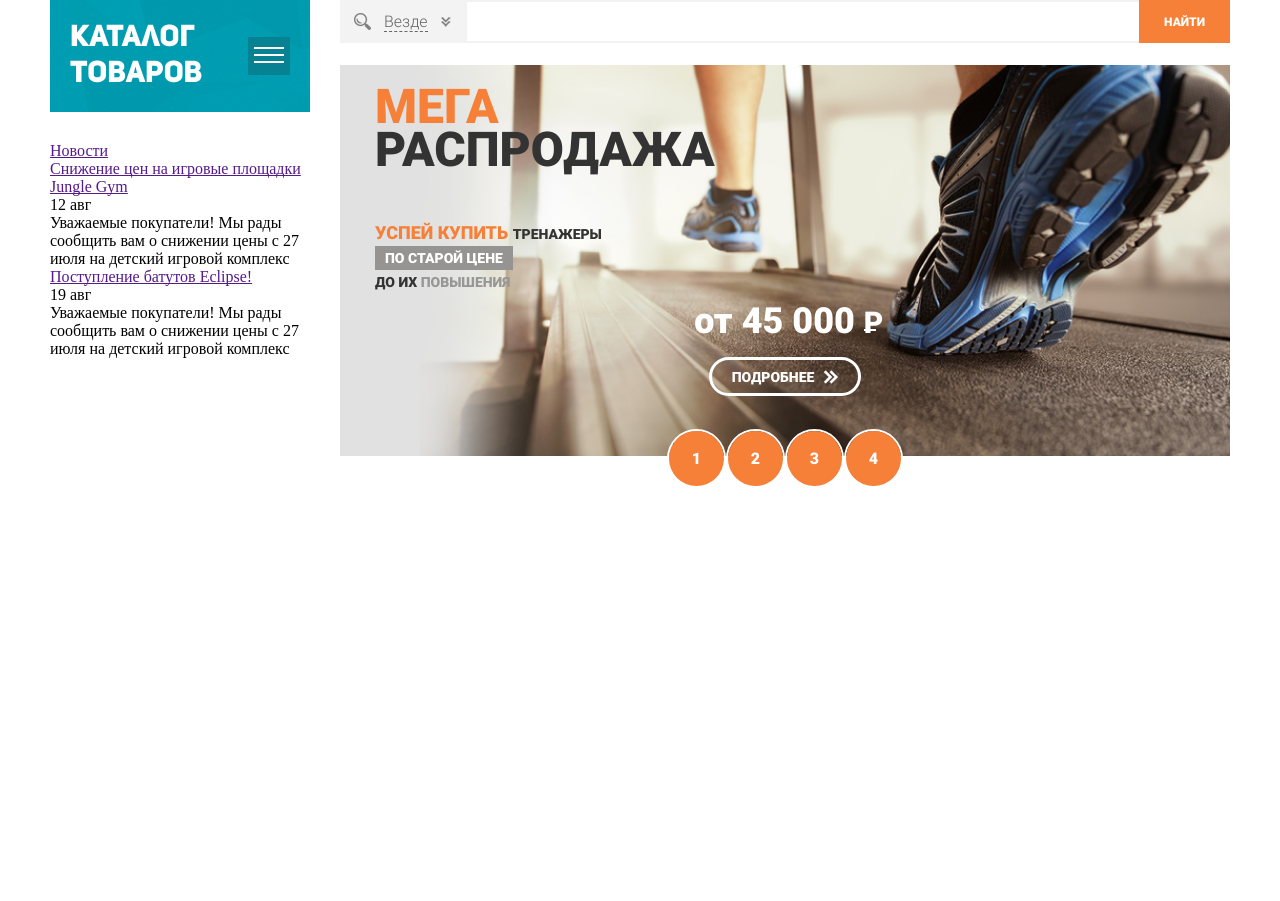
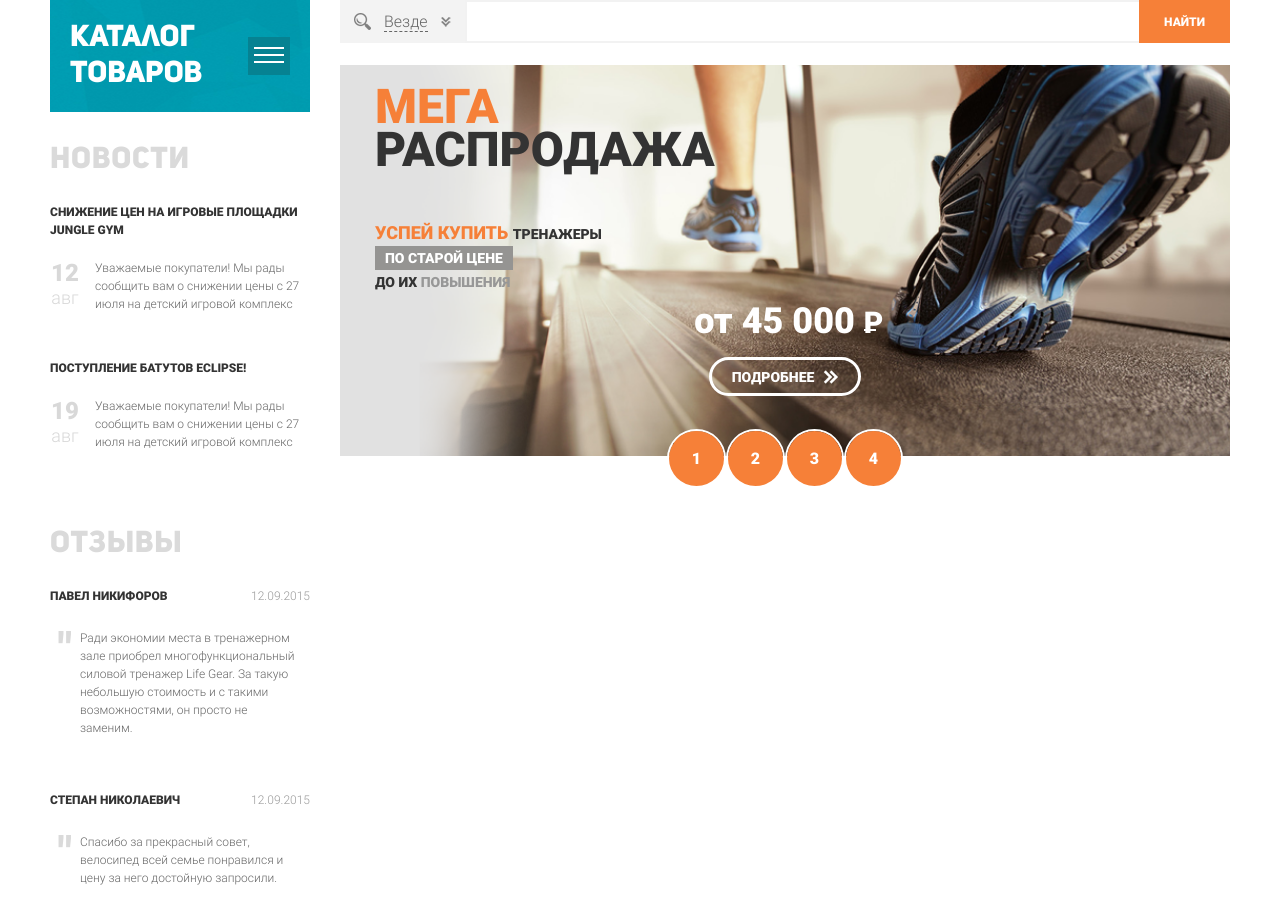
Before and after one commit to NightMareStories/sport-shop, a PHP site: page / in a window 1280 px wide. Shown: the part 153-1054 px from the top of the page. Before the commit the page ends 639 px from the top, so only its background shows below. Run offline with PHP 8.4, Linux system fonts and the light colour scheme; style sheets or scripts are compiled from the project's sources; some web fonts are replaced.

Commit message:
twenty first day

```diff
--- a/app/css/main.scss
+++ b/app/css/main.scss
@@ -5,6 +5,9 @@
     text-decoration-skip-ink: none;
     li {
         list-style: none;
+    }
+    a {
+        text-decoration: none;
     }
     user-select: none;
 }
@@ -63,6 +66,7 @@
                     align-items: center;
                     color: #ffffff;
                     padding: 2px 22px;
+                    text-decoration: underline;
                 }
             }
             .icon-menu {
@@ -96,7 +100,6 @@
                    @include font-roboto-black;
                     color: #ffffff;
                     font-size: 18px;
-                    text-decoration: none;
                     white-space: nowrap;
                 }
             }
@@ -128,7 +131,6 @@
                     padding-left: 36px;
                     display: inline-block;
                     line-height: 24px;
-                    text-decoration: none;
                     color: #999999;
 
                     span {
@@ -173,7 +175,6 @@
                 background: url('../img/icons/callback.png') left no-repeat;
                 display: inline-block;
                 color: #1ab9ce;
-                text-decoration: none;
                 white-space: nowrap;
                 span {
                     border-bottom: 2px dotted #1ab9ce;
@@ -234,6 +235,12 @@
     }
     &__slider {
         margin: 0px 0px 65px 0px;
+    }
+    &__news-side {
+        margin: 0px 0px 75px 0px;
+        &:last-child {
+            margin: 0px 0px 0px 0px;
+        }
     }
     &__menu {
         margin: 0px 0px 30px 0px;
@@ -338,7 +345,6 @@
         @include font-roboto-light;
         color: #ffffff;
         font-size: 12px;
-        text-decoration: none;
         display: block;
         padding: 12px 20px;
         position: relative;
@@ -357,7 +363,6 @@
     &__link {
         @include font-roboto-light;
         font-size: 12px;
-        text-decoration: none;
         color: #1ab9ce;
         padding: 10px 40px;
         display: block;
@@ -416,7 +421,6 @@
         @include font-roboto-light;
         font-size: 16px;
         color: #36949f;
-        text-decoration: none;
         display: inline-block;
         margin: 0px 0px 10px 0px;
     }
@@ -682,7 +686,6 @@
     }
     &__button {
         border: 3px solid #ffffff;
-        text-decoration: none;
         border-radius: 30px;
         height: 33px;
         display: inline-flex;
@@ -719,3 +722,105 @@
         color: #979797;
     }
 }
+.side-title {
+    @include font-UniSansHeavyCAPS;
+    font-size: 30px;
+    color: #dadada;
+    letter-spacing: 0.75px;
+}
+.news-side {
+    &__title {
+        display: inline-block;
+        margin: 0px 0px 25px/30px * 1em 0px;
+    }
+    &__item {
+        margin: 0px 0px 45px 0px;
+        &:last-child {
+            margin: 0px 0px 0px 0px;
+        }
+    }
+    &__label {
+        @include font-roboto-black;
+        display: inline-block;
+        font-size: 12px;
+        color: #333333;
+        text-transform: uppercase;
+        line-height: 18px;
+        margin: 0px 0px 20px/12px * 1em 0px;
+
+    }
+    &__body {
+        display: flex;
+    }
+    &__date {
+        flex: 0 0 30px;
+        text-align: center;
+        span {
+            display: block;
+            @include font-roboto-black;
+            font-size: 24px;
+        }
+        @include font-roboto-light;
+        font-size: 18px;
+        color: #d8d8d8;
+    }
+    &__text {
+        @include font-roboto-light;
+        font-size: 12px;
+        color: #666666;
+        padding: 0px 0px 0px 15px;
+        line-height: 18px;
+    }
+}
+.reviews-side {
+    &__title {
+        display: inline-block;
+        margin: 0px 0px 25px/30px * 1em 0px;
+    }
+    &__header {
+        display: flex;
+        justify-content: space-between;
+        margin: 0px 0px 10px 0px;
+    }
+    &__user {
+        @include font-roboto-black;
+        color: #333333;
+        font-size: 12px;
+        text-transform: uppercase;
+        line-height: 18px;
+    }
+    &__date {
+        @include font-roboto-light;
+        color: #999999;
+        font-size: 12px;
+        line-height: 18px;
+        text-transform: uppercase;
+
+    }
+    &__item {
+        margin: 0px 0px 40px 0px;
+        display: block;
+        &:last-child {
+            margin: 0px 0px 0px 0px;
+        }
+    }
+    &__body {
+        padding: 14px 8px 14px 30px;
+        position: relative;
+        &::before {
+            @include font-roboto-black;
+            font-size: 44px;
+            content: '"';
+            position: absolute;
+            left: 8px;
+            top: 12px;
+            color: #dadada;
+            line-height: 1;
+
+        }
+        @include font-roboto-light;
+        font-size: 12px;
+        color: #666666;
+        line-height: 18px;
+    }
+}
--- a/app/css/media.scss
+++ b/app/css/media.scss
@@ -349,7 +349,6 @@
                         &__item {
                             display: inline-block;
                             line-height: 24px;
-                            text-decoration: none;
                             color: #999999;
                             span {
                                 font-size: 14px;
@@ -378,7 +377,6 @@
                         background: url('../img/icons/callback.png') left no-repeat;
                         display: inline-block;
                         color: #1ab9ce;
-                        text-decoration: none;
                         white-space: nowrap;
                         span {
                             border-bottom: 2px dotted #1ab9ce;
@@ -506,6 +504,35 @@
                 }
             }
         }
+        .side-title {
+            &:hover {
+                color: #1ab9ce;
+            }
+        }
+        .news-side {
+            &__label {
+                &:hover {
+                    color: #fd8322;
+                }
+            }
+        }
+        .reviews-side {
+           &__item {
+               &:hover {
+                   .reviews-side__user,
+                   .reviews-side__date {
+                       color: #1ab9ce;
+                   }
+                   .reviews-side__body {
+                        background: #1ab9ce;
+                        color: #ffffff;
+                        &::before {
+                            color: #64deee;
+                        }
+                   }
+               }
+           }
+        }
     }
     .btn {
         &:hover {
--- a/app/index.html
+++ b/app/index.html
@@ -287,27 +287,62 @@
                         </ul>
                     </div>
                 </nav>
-                <div class="page__side-news news-side">
+                <div class="page__content-side-from">
+                    <div class="page__news-side news-side">
                         <a href="" class="news-side__title side-title">Новости</a>
                         <div class="news-side__items">
                             <div class="news-side__item">
-                            <a href="" class="news-side__title">Снижение цен на игровые площадки Jungle Gym</a>
+                                <a href="" class="news-side__label">Снижение цен на игровые площадки Jungle Gym</a>
                                 <div class="news-side__body">
                                     <div class="news-side__date"><span>12</span> авг</div>
-                                <div class="news-side__text">Уважаемые покупатели! Мы рады сообщить вам о снижении цены
+                                    <div class="news-side__text">Уважаемые покупатели! Мы рады сообщить вам о снижении
+                                        цены
                                         с 27 июля на детский игровой комплекс</div>
                                 </div>
                             </div>
                             <div class="news-side__item">
-                            <a href="" class="news-side__title">Поступление батутов Eclipse!</a>
+                                <a href="" class="news-side__label">Поступление батутов Eclipse!</a>
                                 <div class="news-side__body">
                                     <div class="news-side__date"><span>19</span> авг</div>
-                                <div class="news-side__text">Уважаемые покупатели! Мы рады сообщить вам о снижении цены
+                                    <div class="news-side__text">Уважаемые покупатели! Мы рады сообщить вам о
+                                        снижении цены
                                         с 27 июля на детский игровой комплекс</div>
                                 </div>
                             </div>
                         </div>
                     </div>
+                    <div class="page__reviews-side reviews-side">
+                        <a href="" class="reviews-side__title side-title">Отзывы</a>
+                        <div class="reviews-side__items">
+                            <a href="" class="reviews-side__item">
+                                <div class="reviews-side__header">
+                                    <div class="reviews-side__user">Павел Никифоров</div>
+                                    <div class="reviews-side__date">12.09.2015</div>
+                                </div>
+                                <div class="reviews-side__body">
+                                    Ради экономии места в тренажерном
+                                    зале приобрел многофункциональный
+                                    силовой тренажер Life Gear. За такую
+                                    небольшую стоимость и с такими
+                                    возможностями, он просто не
+                                    заменим.
+                                </div>
+                            </a>
+                            <a href="" class="reviews-side__item">
+                                <div class="reviews-side__header">
+                                    <div class="reviews-side__user">Степан Николаевич</div>
+                                    <div class="reviews-side__date">12.09.2015</div>
+                                </div>
+                                <div class="reviews-side__body">
+                                    Спасибо за прекрасный совет,
+                                    велосипед всей семье понравился
+                                    и цену за него достойную запросили.
+                                </div>
+                            </a>
+                        </div>
+                    </div>
+                </div>
+
             </aside>
             <div class="page__content">
                 <form action="#" class="page__search search-page">
@@ -478,6 +513,7 @@
                     </div>
                 </div>
             </div>
+            <div class="page__content-side-in"></div>
         </div>
     </main>
     <script src="js/main.min.js"></script>
```
Also changed, not shown: app/js/main.js (+23 -0 lines), app/css/main.min.css, app/css/media.min.css, app/js/main.min.js, 3 other files. Lines whose indentation alone changed are shown as unchanged.
